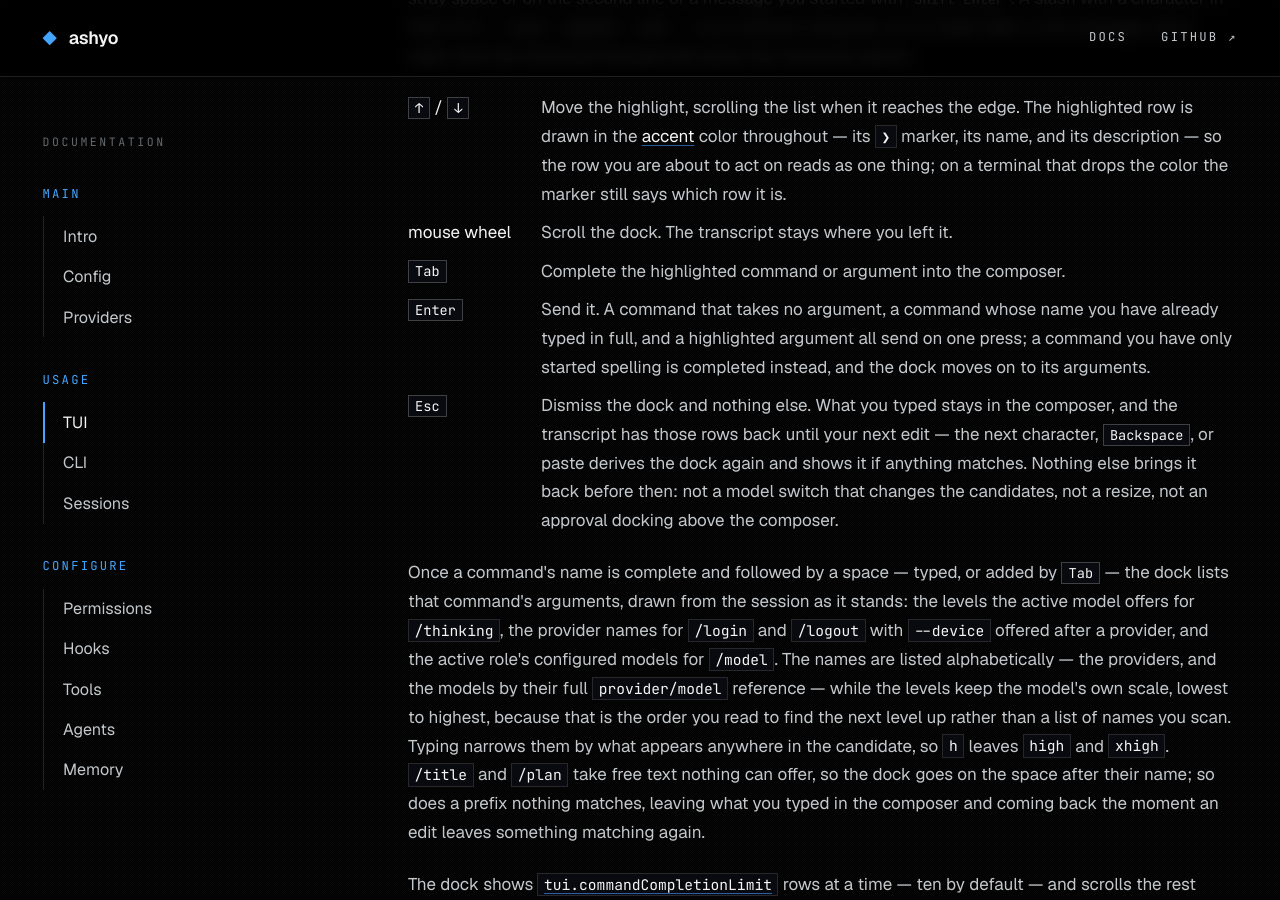
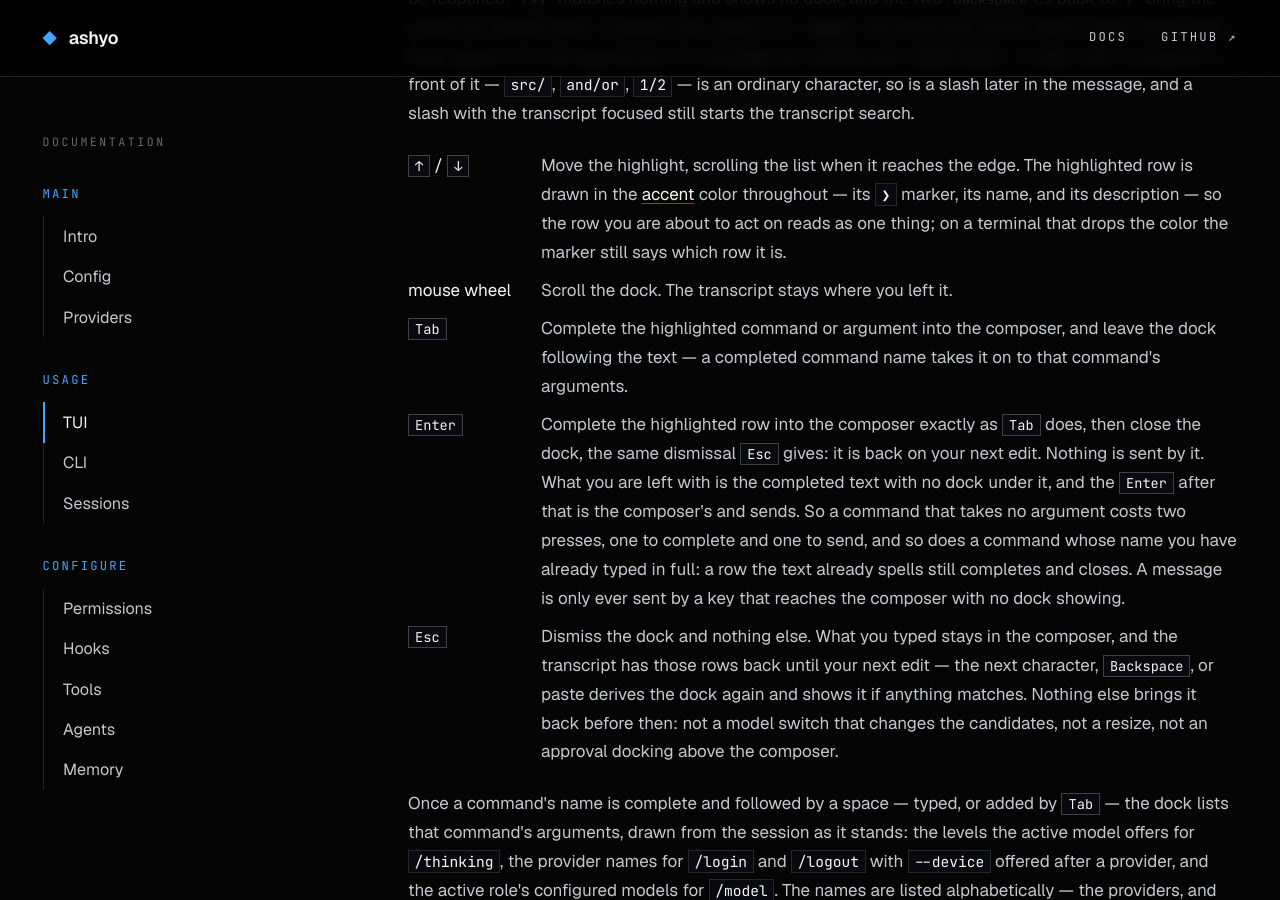
Before and after one commit to ashyo-ai/ashyo-ai.github.io, a Jekyll site: the page built from tui.html, in a window 1280 px wide and 900 px high, scrolled down 5591 px. Built offline with Jekyll 4.4.1, drawn with Linux system fonts in a browser that asks for light colours; some of the changed text lies outside the part shown.

Commit message:
Say Enter completes the dock's highlighted row and never sends

```diff
--- a/tui.html
+++ b/tui.html
@@ -18,7 +18,7 @@ title: TUI
 
 <h2 id="keys">Keys</h2>
 <dl>
-<dt><kbd>Enter</kbd></dt><dd>Send the composer.</dd>
+<dt><kbd>Enter</kbd></dt><dd>Send the composer. With the <a href="#completion">completion dock</a> showing it completes the highlighted row and closes the dock instead, and the press after that sends.</dd>
 <dt><kbd>Shift-Enter</kbd> / <kbd>Alt-Enter</kbd> / <kbd>Ctrl-J</kbd></dt><dd>Insert a newline, in the composer and in the argument editor. All three work in every terminal. The one thing a terminal can take away is Shift-Enter itself: telling it apart from <kbd>Enter</kbd> needs the keyboard enhancements Ashyo asks for at startup, and a terminal that does not grant them — tmux among them — sends a plain <kbd>Enter</kbd> for the chord unless you have bound it to <code>Esc</code> <code>Enter</code>, which arrives as <kbd>Alt-Enter</kbd> and writes a newline. <kbd>F1</kbd> says which terminal you are in. None of the three answers the interaction pane: that takes <kbd>Ctrl-Y</kbd> or <kbd>Ctrl-N</kbd>, so a chord still in flight from a half-typed message can never allow a tool call.</dd>
 <dt><kbd>Tab</kbd> / <kbd>Shift-Tab</kbd></dt><dd>Cycle focus: transcript, interaction pane, composer.</dd>
 <dt><kbd>PageUp</kbd> / <kbd>PageDown</kbd></dt><dd>Scroll the focused pane by a page.</dd>
@@ -74,8 +74,8 @@ title: TUI
 <dl>
 <dt><kbd>↑</kbd> / <kbd>↓</kbd></dt><dd>Move the highlight, scrolling the list when it reaches the edge. The highlighted row is drawn in the <a href="#themes">accent</a> color throughout — its <code>❯</code> marker, its name, and its description — so the row you are about to act on reads as one thing; on a terminal that drops the color the marker still says which row it is.</dd>
 <dt>mouse wheel</dt><dd>Scroll the dock. The transcript stays where you left it.</dd>
-<dt><kbd>Tab</kbd></dt><dd>Complete the highlighted command or argument into the composer.</dd>
-<dt><kbd>Enter</kbd></dt><dd>Send it. A command that takes no argument, a command whose name you have already typed in full, and a highlighted argument all send on one press; a command you have only started spelling is completed instead, and the dock moves on to its arguments.</dd>
+<dt><kbd>Tab</kbd></dt><dd>Complete the highlighted command or argument into the composer, and leave the dock following the text — a completed command name takes it on to that command's arguments.</dd>
+<dt><kbd>Enter</kbd></dt><dd>Complete the highlighted row into the composer exactly as <kbd>Tab</kbd> does, then close the dock, the same dismissal <kbd>Esc</kbd> gives: it is back on your next edit. Nothing is sent by it. What you are left with is the completed text with no dock under it, and the <kbd>Enter</kbd> after that is the composer's and sends. So a command that takes no argument costs two presses, one to complete and one to send, and so does a command whose name you have already typed in full: a row the text already spells still completes and closes. A message is only ever sent by a key that reaches the composer with no dock showing.</dd>
 <dt><kbd>Esc</kbd></dt><dd>Dismiss the dock and nothing else. What you typed stays in the composer, and the transcript has those rows back until your next edit — the next character, <kbd>Backspace</kbd>, or paste derives the dock again and shows it if anything matches. Nothing else brings it back before then: not a model switch that changes the candidates, not a resize, not an approval docking above the composer.</dd>
 </dl>
 <p>Once a command's name is complete and followed by a space — typed, or added by <kbd>Tab</kbd> — the dock lists that command's arguments, drawn from the session as it stands: the levels the active model offers for <code>/thinking</code>, the provider names for <code>/login</code> and <code>/logout</code> with <code>--device</code> offered after a provider, and the active role's configured models for <code>/model</code>. The names are listed alphabetically — the providers, and the models by their full <code>provider/model</code> reference — while the levels keep the model's own scale, lowest to highest, because that is the order you read to find the next level up rather than a list of names you scan. Typing narrows them by what appears anywhere in the candidate, so <code>h</code> leaves <code>high</code> and <code>xhigh</code>. <code>/title</code> and <code>/plan</code> take free text nothing can offer, so the dock goes on the space after their name; so does a prefix nothing matches, leaving what you typed in the composer and coming back the moment an edit leaves something matching again.</p>
```
